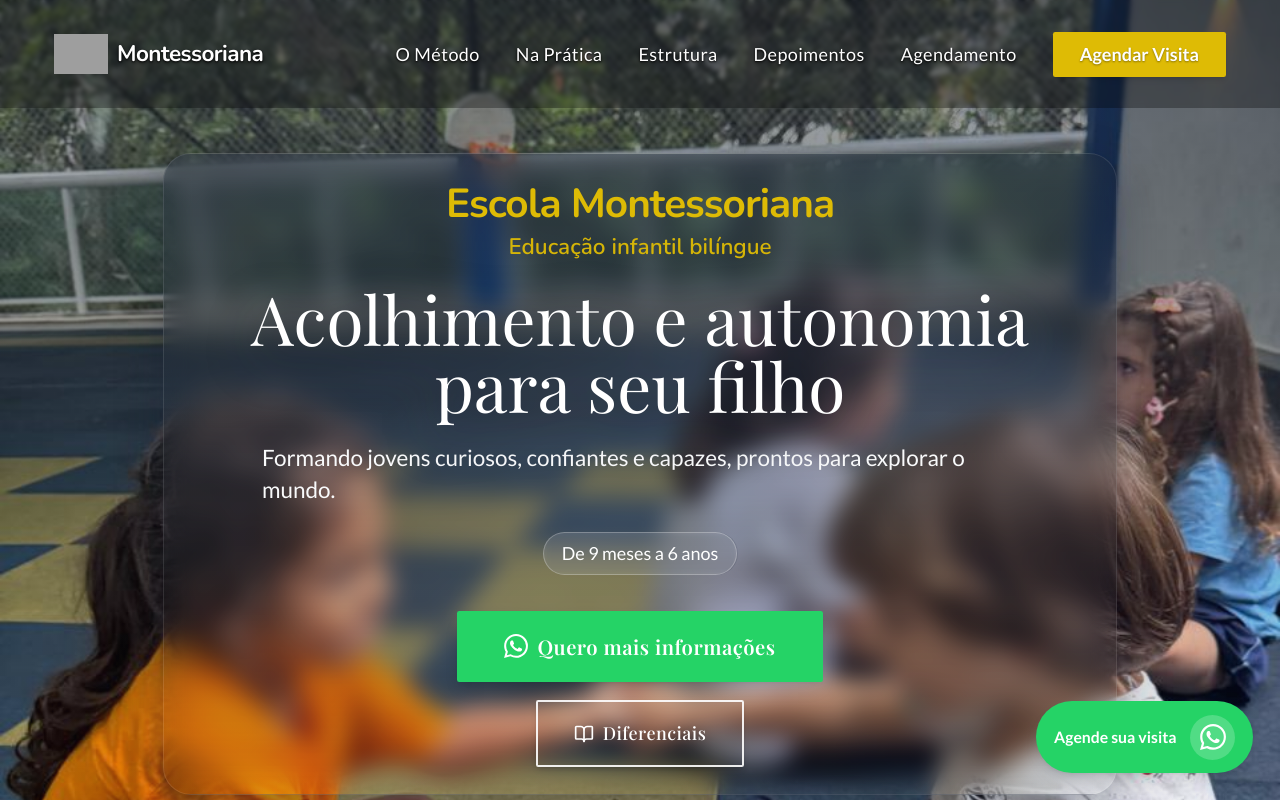
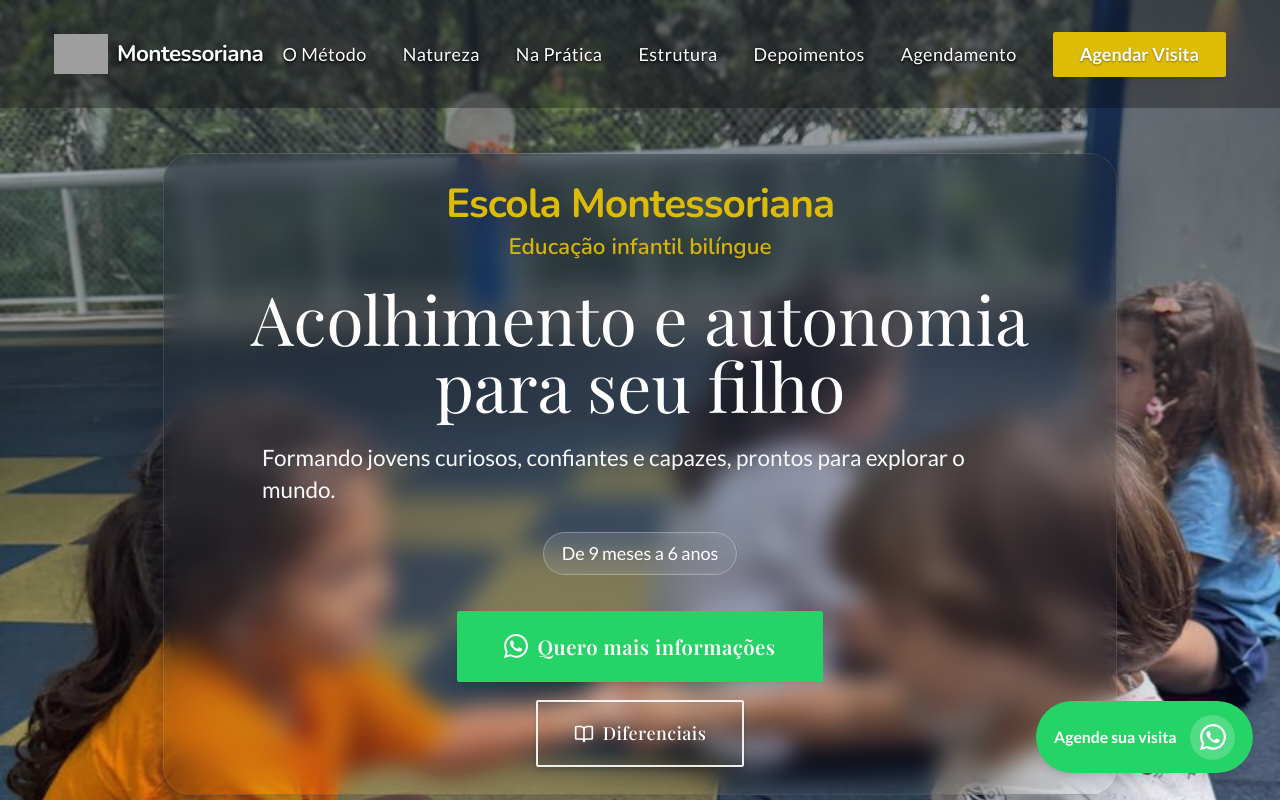
Before and after one commit to cberbel/Escola-montessoriana-site, a React (Vite) app in the folder escola-montessoriana-de-laranjeiras-main/: page / in a window 1280 px wide. Shown: the top 800 px of the page. Built offline with nearby package versions, Linux system fonts and the light colour scheme; grey boxes are pictures that could not be loaded.

Commit message:
Adiciona Natureza ao menu de navegacao (desktop e mobile)
Co-Authored-By: Claude Fable 5 <noreply@anthropic.com>

```diff
--- a/escola-montessoriana-de-laranjeiras-main/components/Navbar.tsx
+++ b/escola-montessoriana-de-laranjeiras-main/components/Navbar.tsx
@@ -57,6 +57,7 @@ export const Navbar: React.FC = () => {
 
   const navLinks = [
     { name: 'O Método', href: '/metodo-montessori' },
+    { name: 'Natureza', href: '/natureza-educacao-cosmica' },
     { name: 'Na Prática', href: '#practice' },
     { name: 'Estrutura', href: '#structure' },
     { name: 'Depoimentos', href: '#testimonials' },
```
